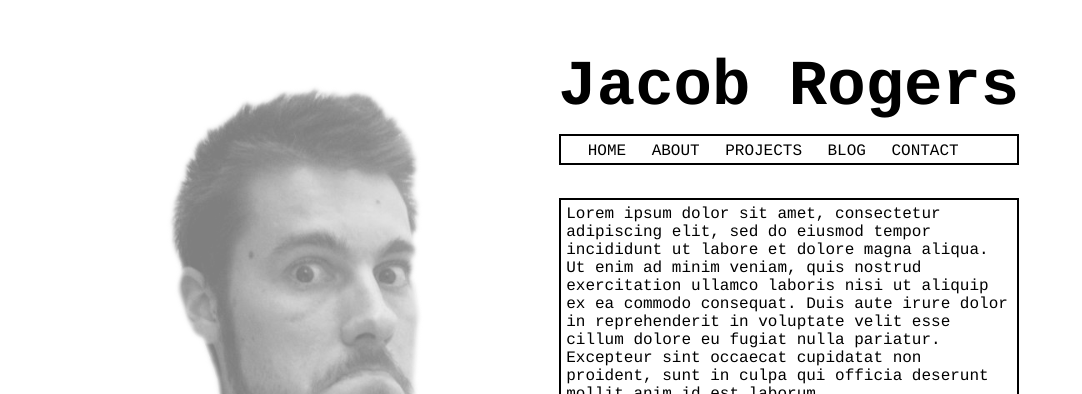
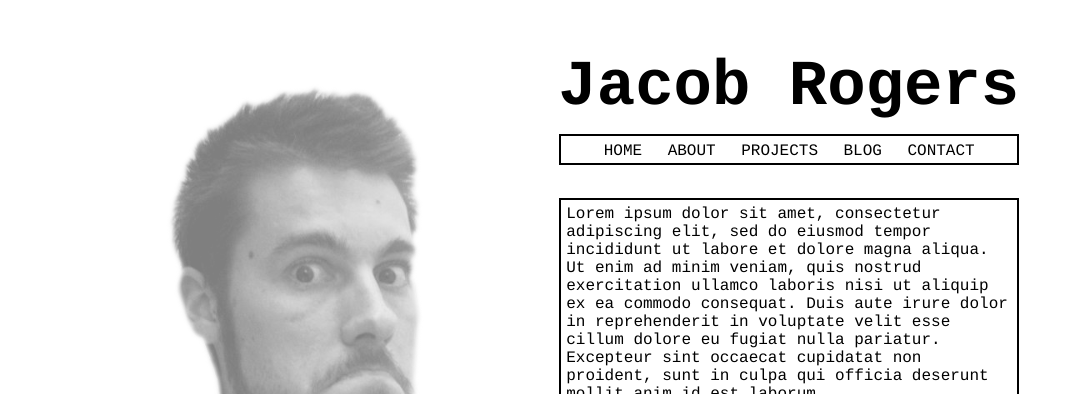
Before and after one commit to ShadyLogic/ShadyLogic.github.io, a plain HTML site: page index.html in a window 1280 px wide. Shown: the top 394 px of the page, without its empty margins (0-1082 px from the left). Drawn offline with Linux system fonts and the light colour scheme.

Commit message:
Tweak nav centering

```diff
--- a/default.css
+++ b/default.css
@@ -28,6 +28,7 @@ div {
 	border: 2px solid black;
 	width: 28.5em;
 	background-color: white;
+	/*border-radius: 5px;*/
 }
 
 div p {
@@ -84,3 +85,7 @@ a:hover {
 #footer {
 	margin-left: 44%;
 }
+
+div table {
+	margin-left: 1em;
+}
```
